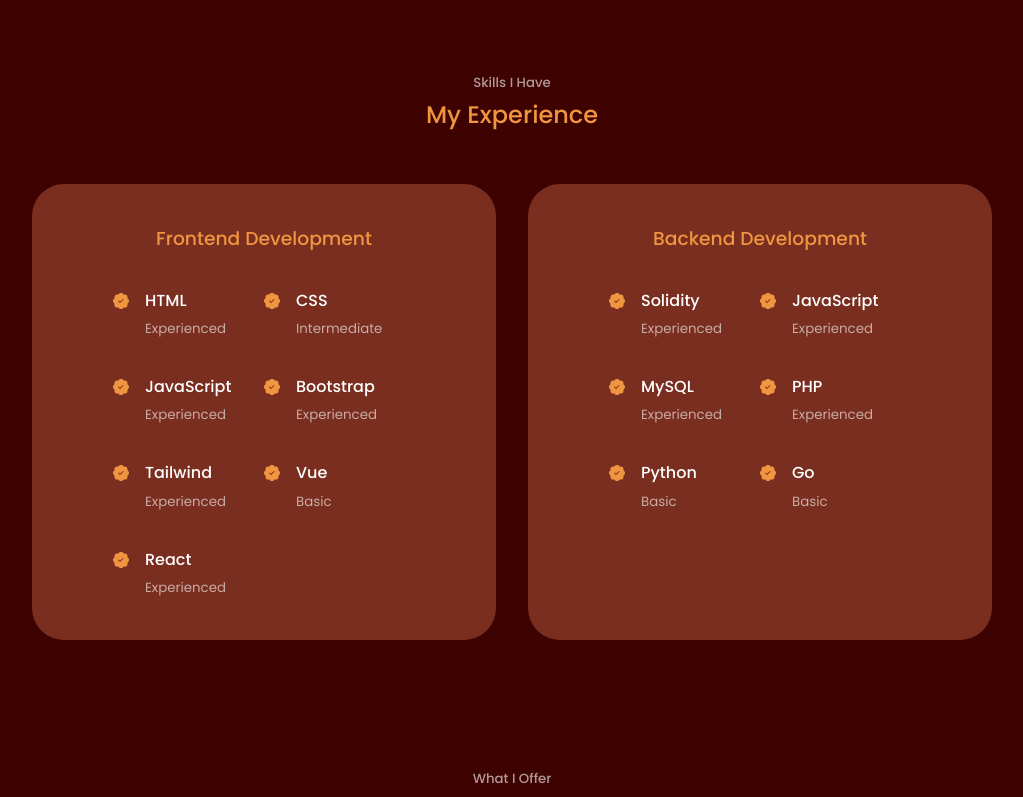
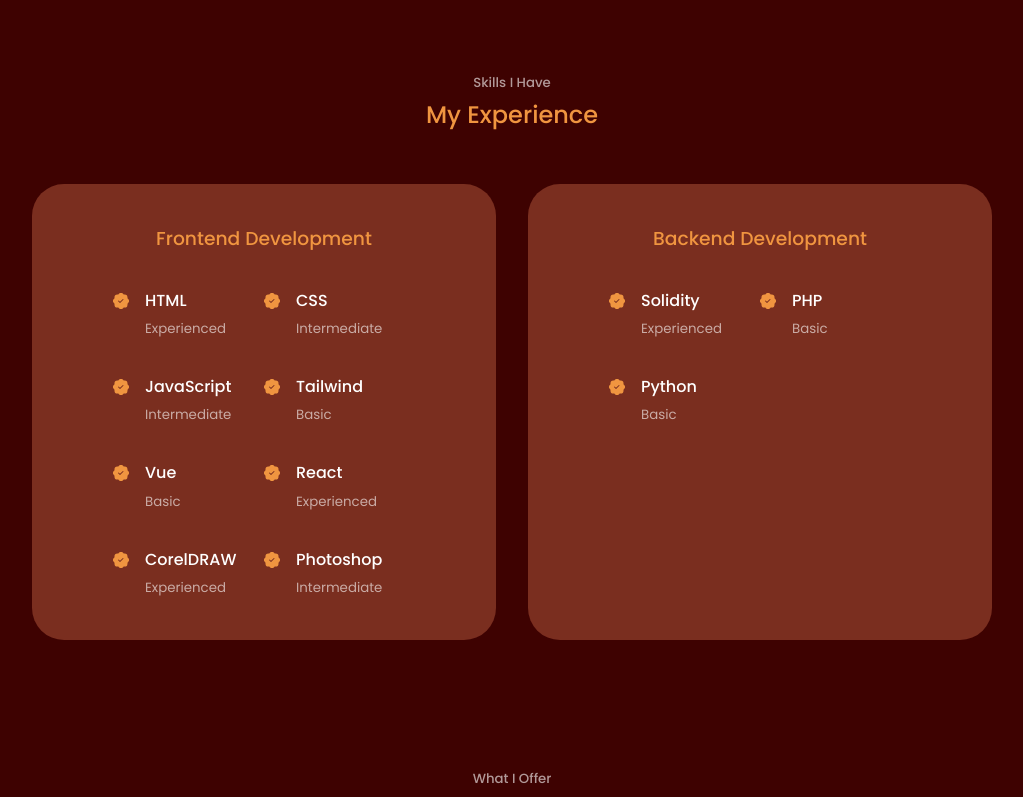
Before and after one commit to Fahyvor/favour, a React (Create React App) app: page / in a window 1280 px wide. Shown: the part 1624-2421 px from the top of the page, without its empty margins (128-1151 px from the left). Built offline with nearby package versions, Linux system fonts and the light colour scheme.

Commit message:
First Commit

```diff
--- a/package.json
+++ b/package.json
@@ -6,6 +6,7 @@
     "@testing-library/jest-dom": "^5.16.5",
     "@testing-library/react": "^13.3.0",
     "@testing-library/user-event": "^13.5.0",
+    "emailjs-com": "^3.2.0",
     "react": "^18.2.0",
     "react-dom": "^18.2.0",
     "react-icons": "^4.4.0",
--- a/src/components/about/About.jsx
+++ b/src/components/about/About.jsx
@@ -38,7 +38,7 @@
           </div>
 
           <p>
-            Favour is a Front End Web Developer, Graphics Designer and Blockchain Developer with over 6+years
+            Favour is a Front End Web Developer, Graphics Designer and Blockchain Developer with over 7+years
             working experience and vast technological knowledge.
           </p>
           <a href="#contact" className='btn btn-primary'>Let's Talk</a>
--- a/src/components/about/about.css
+++ b/src/components/about/about.css
@@ -113,5 +113,6 @@
     .about__content p {
         margin: 1.5rem;
         padding: 0.5rem;
+        width: 85%;
     }
 }
--- a/src/components/contact/contact.css
+++ b/src/components/contact/contact.css
@@ -66,5 +66,14 @@
   @media screen and (max-width: 600px) {
       .container.contact__container {
         width: var(--container-width-sm);
-  }
+    }
+    input, textarea {
+        width: 90%;
+        margin-bottom: 20px;
+        border-radius: 0.5rem;
+        background: transparent;
+        border: 2px solid var(--color-primary-variant);
+        resize: none;
+        color: var(--color-white);
+    }
 }
--- a/src/components/experience/Experience.jsx
+++ b/src/components/experience/Experience.jsx
@@ -32,15 +32,7 @@
         <BsPatchCheckFill className='experience__detials-icon' />
         <div>
           <h4>JavaScript</h4>
-          <small className='text-light'>Experienced</small>
-        </div>
-        </article>
-
-        <article className='experience__details'>
-        <BsPatchCheckFill className='experience__detials-icon' />
-        <div>
-          <h4>Bootstrap</h4>
-          <small className='text-light'>Experienced</small>
+          <small className='text-light'>Intermediate</small>
         </div>
         </article>
 
@@ -48,7 +40,7 @@
         <BsPatchCheckFill className='experience__detials-icon' />
         <div>
           <h4>Tailwind</h4>
-          <small className='text-light'>Experienced</small>
+          <small className='text-light'>Basic</small>
         </div>
         </article>
 
@@ -65,6 +57,22 @@
         <div>
           <h4>React</h4>
           <small className='text-light'>Experienced</small>
+        </div>
+        </article>
+
+        <article className='experience__details'>
+        <BsPatchCheckFill className='experience__detials-icon' />
+        <div>
+          <h4>CorelDRAW</h4>
+          <small className='text-light'>Experienced</small>
+        </div>
+        </article>
+
+        <article className='experience__details'>
+        <BsPatchCheckFill className='experience__detials-icon' />
+        <div>
+          <h4>Photoshop</h4>
+          <small className='text-light'>Intermediate</small>
         </div>
         </article>
 
@@ -87,24 +95,8 @@
         <article className='experience__details'>
         <BsPatchCheckFill className='experience__detials-icon' />
         <div>
-          <h4>JavaScript</h4>
-          <small className='text-light'>Experienced</small>
-        </div>
-        </article>
-
-        <article className='experience__details'>
-        <BsPatchCheckFill className='experience__detials-icon' />
-        <div>
-        <h4>MySQL</h4>
-        <small className='text-light'>Experienced</small>
-        </div>
-        </article>
-
-        <article className='experience__details'>
-        <BsPatchCheckFill className='experience__detials-icon' />
-        <div>
           <h4>PHP</h4>
-          <small className='text-light'>Experienced</small>
+          <small className='text-light'>Basic</small>
         </div>
         </article>
 
@@ -116,13 +108,6 @@
         </div>
         </article>
 
-        <article className='experience__details'>
-        <BsPatchCheckFill className='experience__detials-icon' />
-        <div>
-          <h4>Go</h4>
-          <small className='text-light'>Basic</small>
-        </div>
-        </article>
       </div>
       </div>
       </div>
```
Also changed, not shown: 14 other files (tests, documents, lock files or other folders).
